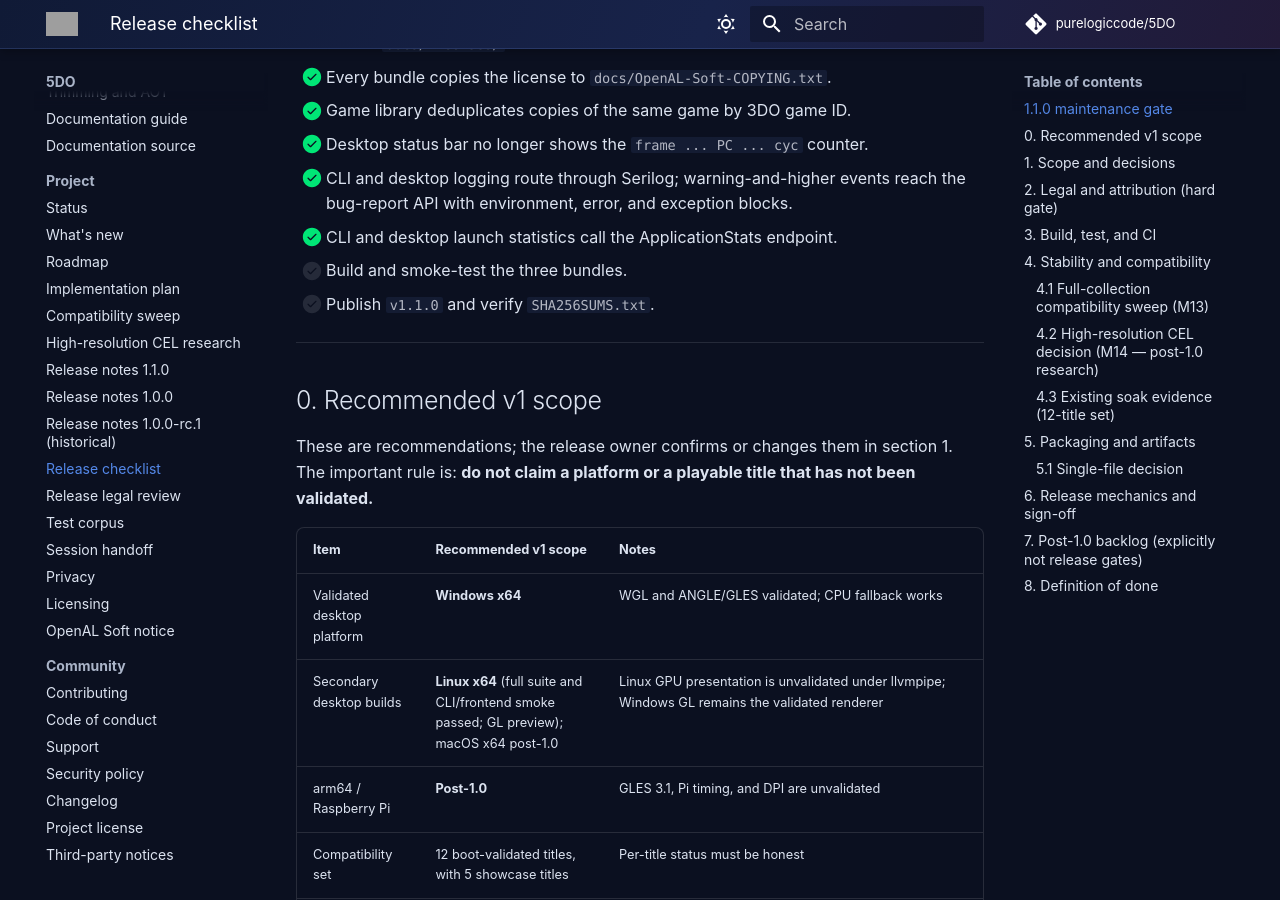
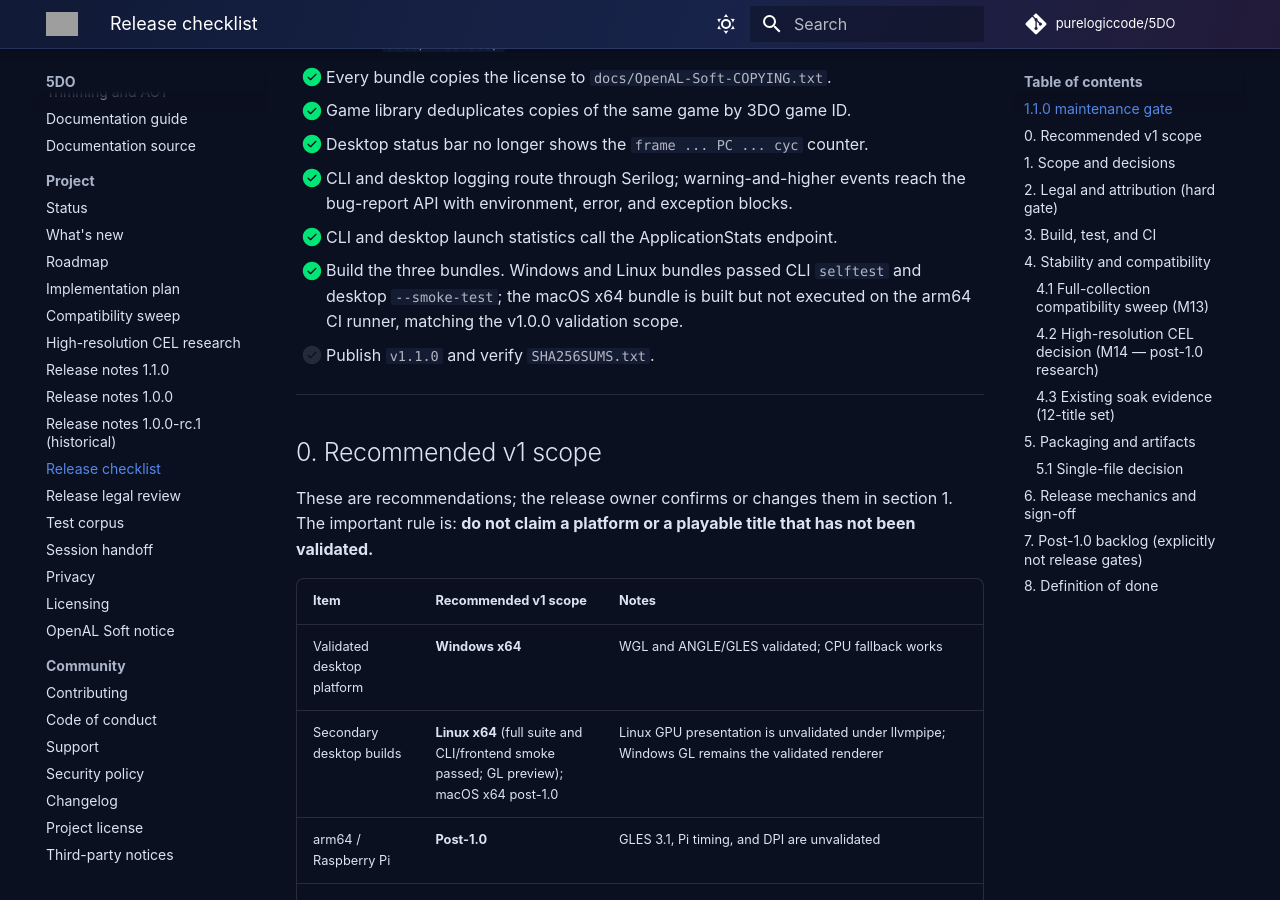
Before and after one commit to purelogiccode/5DO, an MkDocs documentation site: the page built from docs/ReleaseChecklist.md, in a window 1280 px wide and 900 px high, scrolled down 572 px. Built offline with MkDocs 1.6.1 and Material for MkDocs 9.7.7, drawn with Linux system fonts in a browser that asks for light colours; comment, search, counter and statistics services are not loaded; grey boxes are pictures that could not be loaded.

Commit message:
Record 1.1.0 bundle smoke evidence and lock ranges

```diff
--- a/docs/ReleaseChecklist.md
+++ b/docs/ReleaseChecklist.md
@@ -25,7 +25,9 @@ run, screenshot, or recorded hash), not just an intention. Update `docs/Status.m
 - [x] CLI and desktop logging route through Serilog; warning-and-higher events reach
       the bug-report API with environment, error, and exception blocks.
 - [x] CLI and desktop launch statistics call the ApplicationStats endpoint.
-- [ ] Build and smoke-test the three bundles.
+- [x] Build the three bundles. Windows and Linux bundles passed CLI `selftest` and
+      desktop `--smoke-test`; the macOS x64 bundle is built but not executed on the
+      arm64 CI runner, matching the v1.0.0 validation scope.
 - [ ] Publish `v1.1.0` and verify `SHA256SUMS.txt`.
 
 ---
```
Also changed, not shown: 9 other files.
